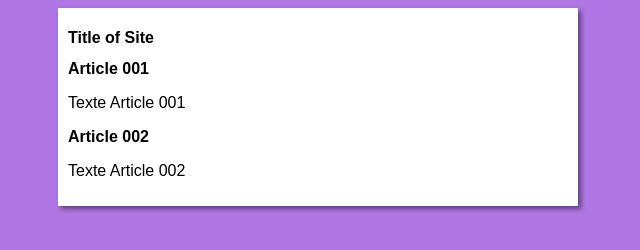
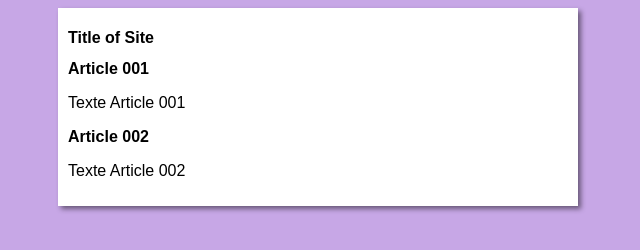
Before and after one commit to JoelGPorto/Project_Site, a plain HTML site: page index.html in a window 1280 px wide. Shown: the whole page, without its empty margins (322-962 px from the left). Drawn offline with Linux system fonts and the light colour scheme.

Commit message:
Update style.css

```diff
--- a/style.css
+++ b/style.css
@@ -4,7 +4,7 @@
 }
 
 body {
-    background-color:rgb(175, 118, 228) ;
+    background-color:rgb(199, 167, 230) ;
 }
 
 main {
```
